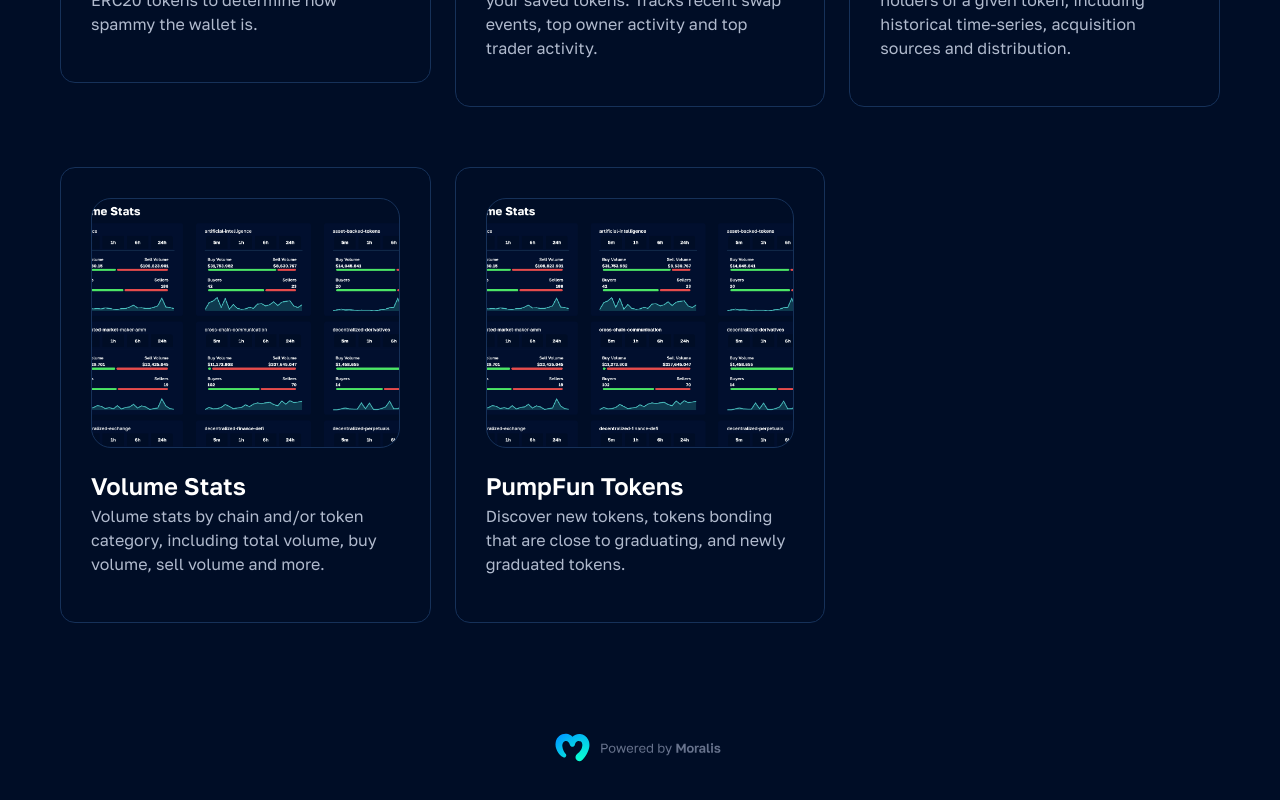
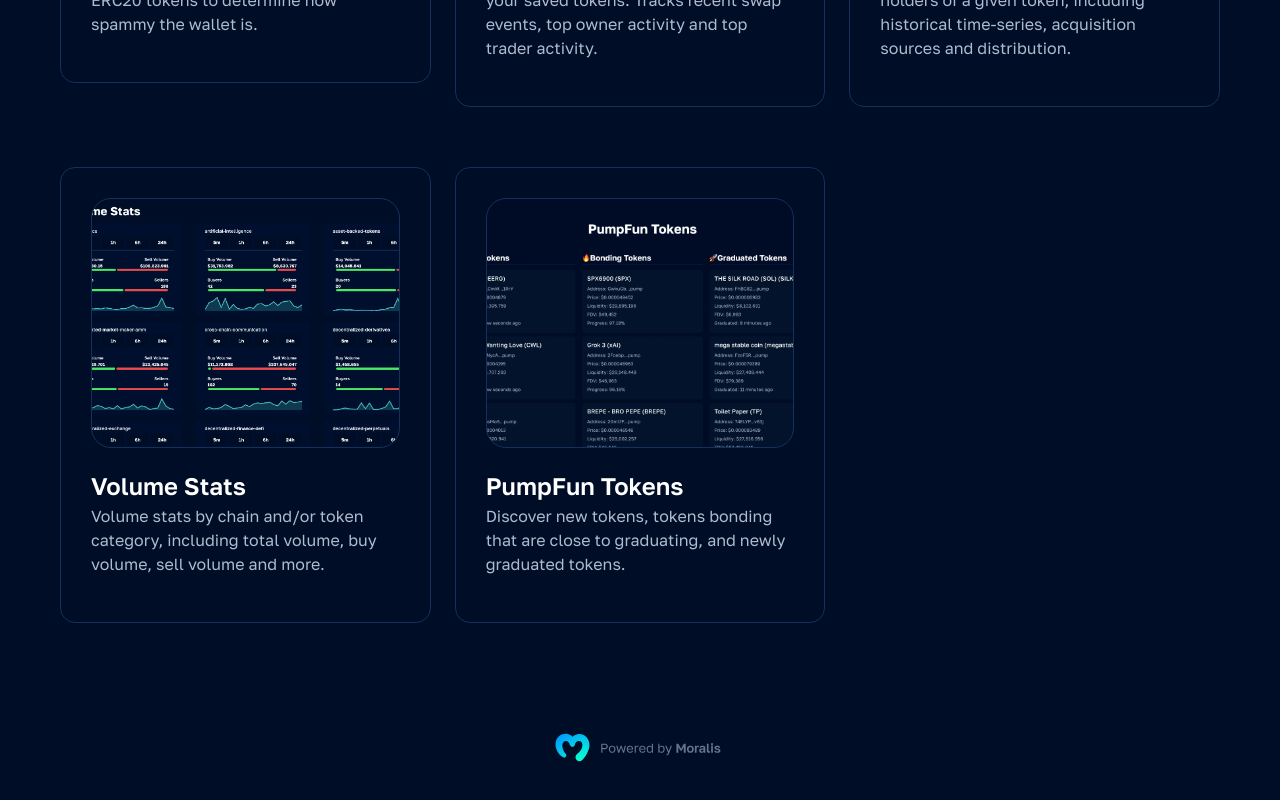
Before and after one commit to MoralisWeb3/demo-app, a React (Create React App) app in the folder client/: page / in a window 1280 px wide. Shown: the part 2021-2821 px from the top of the page. Built offline with nearby package versions, Linux system fonts and the light colour scheme; no server answers; what chartjs-chart-financial would draw is missing.

Commit message:
pump fun support

```diff
--- a/client/src/App.js
+++ b/client/src/App.js
@@ -295,7 +295,7 @@
               <div className="wallet-card">
                 <div
                   className="card-img"
-                  style={{ backgroundImage: "url('/images/volume.png')" }}
+                  style={{ backgroundImage: "url('/images/pumpfun.png')" }}
                 ></div>
                 <div className="demo-title">PumpFun Tokens</div>
                 <p>
```
Also changed, not shown: client/public/images/pumpfun.png (added).
